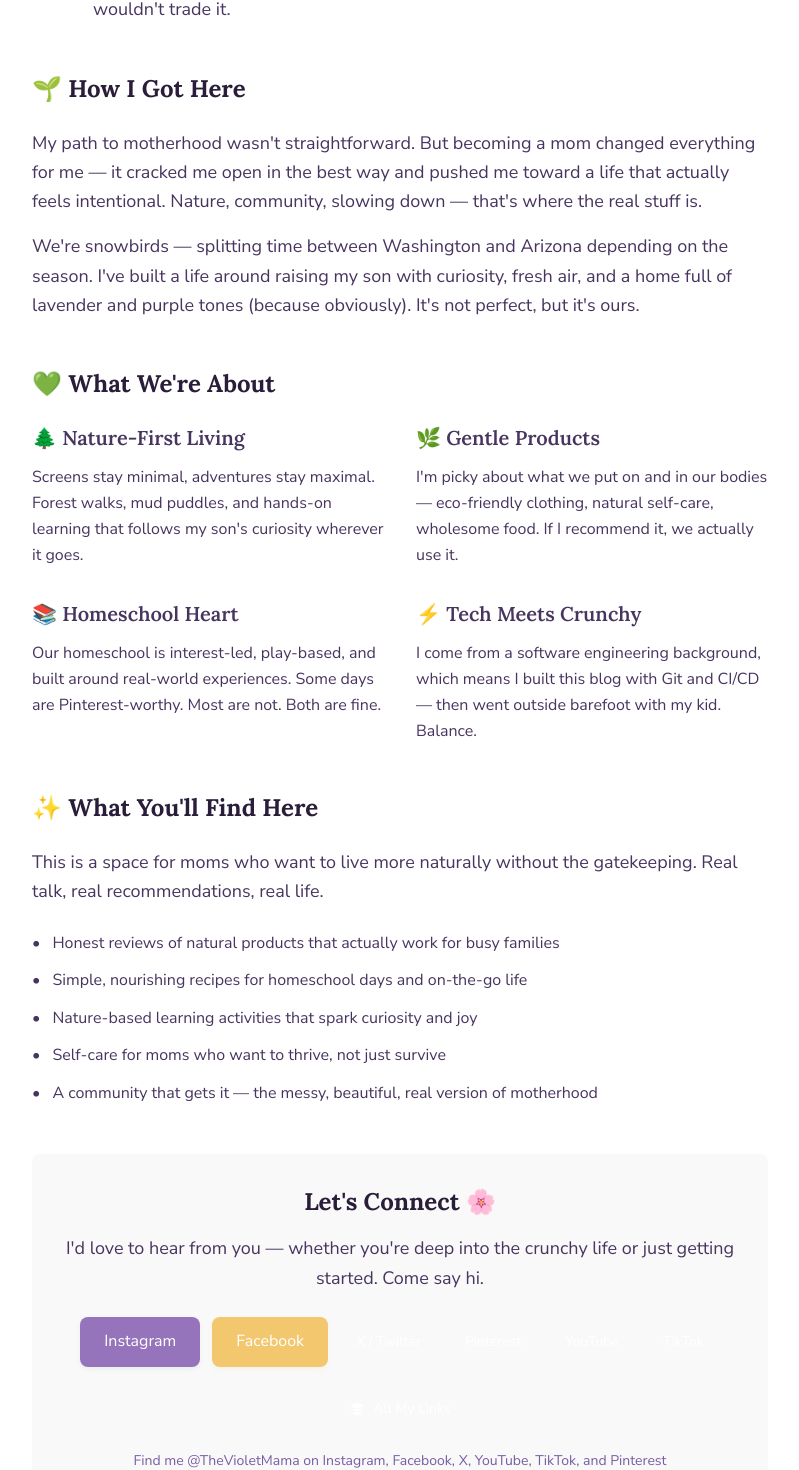
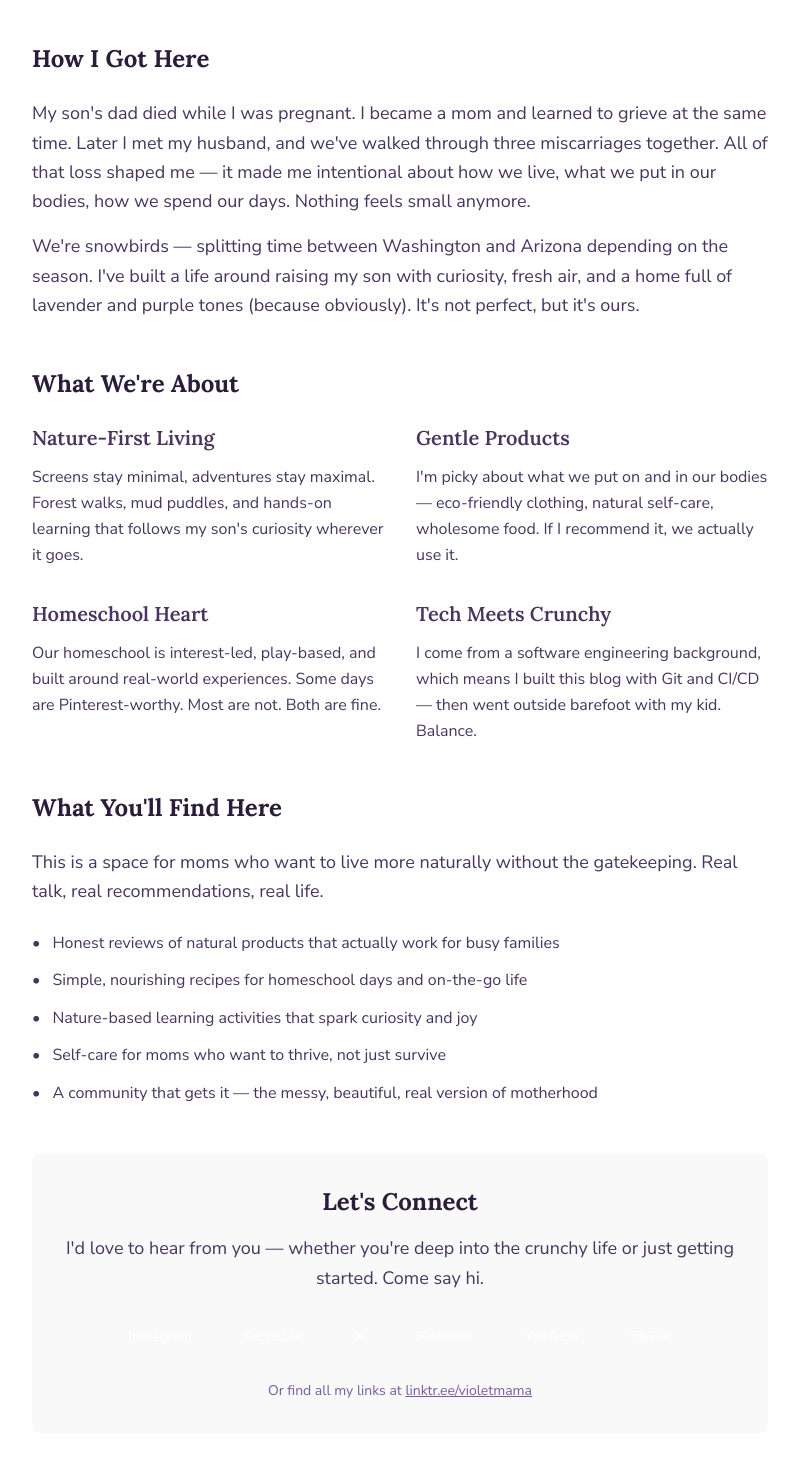
Before and after one commit to jemustain/spirited-roots2, a Next.js app: page /about in a window 1280 px wide. Shown: the part 880-2350 px from the top of the page, without its empty margins (240-1039 px from the left). Built offline with nearby package versions, Linux system fonts and the light colour scheme.

Commit message:
Fix: Clean up About page — remove emojis, standardize social buttons (#20)
* fix: clean up about page — remove emojis, fix social buttons

* content: add loss story to About page (version A)

* content: refine loss paragraph per review feedback

```diff
--- a/src/app/about/page.tsx
+++ b/src/app/about/page.tsx
@@ -1,3 +1,4 @@
+import Link from 'next/link';
 import Header from '@/components/Header';
 import Footer from '@/components/Footer';
 import HeroImage from '@/components/HeroImage';
@@ -40,71 +41,67 @@ export default function AboutPage() {
 
           {/* Introduction */}
           <section className="mb-12">
-            <div className="flex items-start mb-6">
-              <div className="text-4xl mr-4">🌿</div>
-              <div>
             <h2 className="text-2xl font-bold text-primary-responsive mb-4">
-                  Hey There!
+              Hey There
             </h2>
             <p className="text-secondary-responsive text-lg leading-relaxed mb-4">
-                  I&apos;m Violet — a mom to one amazing little one, a software engineer by trade,
+              I'm Violet — a mom to one amazing little one, a software engineer by trade,
               and a crunchy mama by choice. Welcome to my corner of the internet.
             </p>
             <p className="text-secondary-responsive text-lg leading-relaxed">
               My days look like homeschool lessons that turn into backyard adventures,
               herbal tea while I sneak in some coding, and way too much research into
-                  whatever natural product rabbit hole I&apos;ve fallen into this week.
-                  It&apos;s chaotic and wonderful and I wouldn&apos;t trade it.
+              whatever natural product rabbit hole I've fallen into this week.
+              It's chaotic and wonderful and I wouldn't trade it.
             </p>
-              </div>
-            </div>
           </section>
 
           {/* My Journey */}
           <section className="mb-12">
             <h2 className="text-2xl font-bold text-primary-responsive mb-6">
-              🌱 How I Got Here
+              How I Got Here
             </h2>
             <p className="text-secondary-responsive text-lg leading-relaxed mb-4">
-              My path to motherhood wasn&apos;t straightforward. But becoming a mom changed everything
-              for me — it cracked me open in the best way and pushed me toward a life that actually
-              feels intentional. Nature, community, slowing down — that&apos;s where the real stuff is.
+              My son's dad died while I was pregnant. I became a mom and learned to grieve at the
+              same time. Later I met my husband, and we've walked through three miscarriages
+              together. All of that loss shaped me — it made me intentional about how we live,
+              what we put in our bodies, how we spend our days. Nothing feels small anymore.
             </p>
             <p className="text-secondary-responsive text-lg leading-relaxed">
-              We&apos;re snowbirds — splitting time between Washington and Arizona depending on the season.
-              I&apos;ve built a life around raising my son with curiosity, fresh air, and a home full of
+              We're snowbirds — splitting time between Washington and Arizona depending on the season.
+              I've built a life around raising my son with curiosity, fresh air, and a home full of
               lavender and purple tones (because obviously).
-              It&apos;s not perfect, but it&apos;s ours.
+              It's not perfect, but it's ours.
             </p>
           </section>
 
           {/* My Approach */}
           <section className="mb-12">
             <h2 className="text-2xl font-bold text-primary-responsive mb-6">
-              💚 What We&apos;re About
+              What We're About
             </h2>
             <div className="grid md:grid-cols-2 gap-8">
               <div>
                 <h3 className="text-xl font-semibold text-secondary-responsive mb-3">
-                  🌲 Nature-First Living
+                  Nature-First Living
                 </h3>
                 <p className="text-secondary-responsive leading-relaxed">
                   Screens stay minimal, adventures stay maximal. Forest walks, mud puddles,
-                  and hands-on learning that follows my son&apos;s curiosity wherever it goes.
+                  and hands-on learning that follows my son's curiosity wherever it goes.
                 </p>
               </div>
               <div>
                 <h3 className="text-xl font-semibold text-secondary-responsive mb-3">
-                  🌿 Gentle Products
+                  Gentle Products
                 </h3>
                 <p className="text-secondary-responsive leading-relaxed">
-                  I&apos;m picky about what we put on and in our bodies — eco-friendly clothing,
+                  I'm picky about what we put on and in our bodies — eco-friendly clothing,
                   natural self-care, wholesome food. If I recommend it, we actually use it.
                 </p>
               </div>
               <div>
                 <h3 className="text-xl font-semibold text-secondary-responsive mb-3">
-                  📚 Homeschool Heart
+                  Homeschool Heart
                 </h3>
                 <p className="text-secondary-responsive leading-relaxed">
                   Our homeschool is interest-led, play-based, and built around real-world experiences.
@@ -113,7 +110,7 @@ export default function AboutPage() {
               </div>
               <div>
                 <h3 className="text-xl font-semibold text-secondary-responsive mb-3">
-                  ⚡ Tech Meets Crunchy
+                  Tech Meets Crunchy
                 </h3>
                 <p className="text-secondary-responsive leading-relaxed">
                   I come from a software engineering background, which means I built this blog
@@ -126,7 +123,7 @@ export default function AboutPage() {
           {/* What You'll Find Here */}
           <section className="mb-12">
             <h2 className="text-2xl font-bold text-primary-responsive mb-6">
-              ✨ What You&apos;ll Find Here
+              What You'll Find Here
             </h2>
             <p className="text-secondary-responsive text-lg leading-relaxed mb-6">
               This is a space for moms who want to live more naturally without the gatekeeping.
@@ -159,42 +156,37 @@ export default function AboutPage() {
           {/* Connect Section */}
           <section className="section-bg rounded-lg p-8 text-center">
             <h2 className="text-2xl font-bold text-primary-responsive mb-4">
-              Let&apos;s Connect 🌸
+              Let's Connect
             </h2>
             <p className="text-secondary-responsive text-lg leading-relaxed mb-6 max-w-2xl mx-auto">
-              I&apos;d love to hear from you — whether you&apos;re deep into the crunchy life
+              I'd love to hear from you — whether you're deep into the crunchy life
               or just getting started. Come say hi.
             </p>
             <div className="flex flex-wrap gap-3 justify-center mb-6">
-              <a href="https://instagram.com/thevioletmama" className="btn-lavender" target="_blank" rel="noopener noreferrer">
+              <a href="https://instagram.com/thevioletmama" className="inline-flex items-center px-5 py-2.5 bg-plum-600 hover:bg-plum-700 text-white rounded-lg transition-colors text-sm font-medium" target="_blank" rel="noopener noreferrer">
                 Instagram
               </a>
-              <a href="https://www.facebook.com/TheVioletMama" className="btn-marigold" target="_blank" rel="noopener noreferrer">
+              <a href="https://www.facebook.com/TheVioletMama" className="inline-flex items-center px-5 py-2.5 bg-plum-600 hover:bg-plum-700 text-white rounded-lg transition-colors text-sm font-medium" target="_blank" rel="noopener noreferrer">
                 Facebook
               </a>
-              <a href="https://x.com/thevioletmama" className="inline-flex items-center px-4 py-2 bg-plum-600 hover:bg-plum-700 text-white rounded-lg transition-colors text-sm" target="_blank" rel="noopener noreferrer">
-                X / Twitter
+              <a href="https://x.com/thevioletmama" className="inline-flex items-center px-5 py-2.5 bg-plum-600 hover:bg-plum-700 text-white rounded-lg transition-colors text-sm font-medium" target="_blank" rel="noopener noreferrer">
+                X
               </a>
-              <a href="https://pinterest.com/thevioletmama" className="inline-flex items-center px-4 py-2 bg-plum-600 hover:bg-plum-700 text-white rounded-lg transition-colors text-sm" target="_blank" rel="noopener noreferrer">
+              <a href="https://pinterest.com/thevioletmama" className="inline-flex items-center px-5 py-2.5 bg-plum-600 hover:bg-plum-700 text-white rounded-lg transition-colors text-sm font-medium" target="_blank" rel="noopener noreferrer">
                 Pinterest
               </a>
-              <a href="https://youtube.com/@thevioletmama" className="inline-flex items-center px-4 py-2 bg-plum-600 hover:bg-plum-700 text-white rounded-lg transition-colors text-sm" target="_blank" rel="noopener noreferrer">
+              <a href="https://youtube.com/@thevioletmama" className="inline-flex items-center px-5 py-2.5 bg-plum-600 hover:bg-plum-700 text-white rounded-lg transition-colors text-sm font-medium" target="_blank" rel="noopener noreferrer">
                 YouTube
               </a>
-              <a href="https://tiktok.com/@thevioletmama" className="inline-flex items-center px-4 py-2 bg-plum-600 hover:bg-plum-700 text-white rounded-lg transition-colors text-sm" target="_blank" rel="noopener noreferrer">
+              <a href="https://tiktok.com/@thevioletmama" className="inline-flex items-center px-5 py-2.5 bg-plum-600 hover:bg-plum-700 text-white rounded-lg transition-colors text-sm font-medium" target="_blank" rel="noopener noreferrer">
                 TikTok
               </a>
             </div>
-            <div className="text-center">
-              <a href="https://linktr.ee/violetmama" className="inline-flex items-center px-4 py-2 bg-plum-500 hover:bg-plum-600 text-white rounded-lg transition-colors text-sm" target="_blank" rel="noopener noreferrer">
-                <svg className="w-4 h-4 mr-2" fill="currentColor" viewBox="0 0 24 24">
-                  <path d="M12 2L2 7l10 5 10-5-10-5zM2 17l10 5 10-5M2 12l10 5 10-5"/>
-                </svg>
-                All My Links
+            <p className="text-muted-responsive text-sm">
+              Or find all my links at{' '}
+              <a href="https://linktr.ee/violetmama" className="text-plum-600 hover:text-plum-700 underline" target="_blank" rel="noopener noreferrer">
+                linktr.ee/violetmama
               </a>
-            </div>
-            <p className="text-muted-responsive mt-6 text-sm">
-              Find me @TheVioletMama on Instagram, Facebook, X, YouTube, TikTok, and Pinterest
             </p>
           </section>
 
```
Lines whose indentation alone changed are shown as unchanged.
